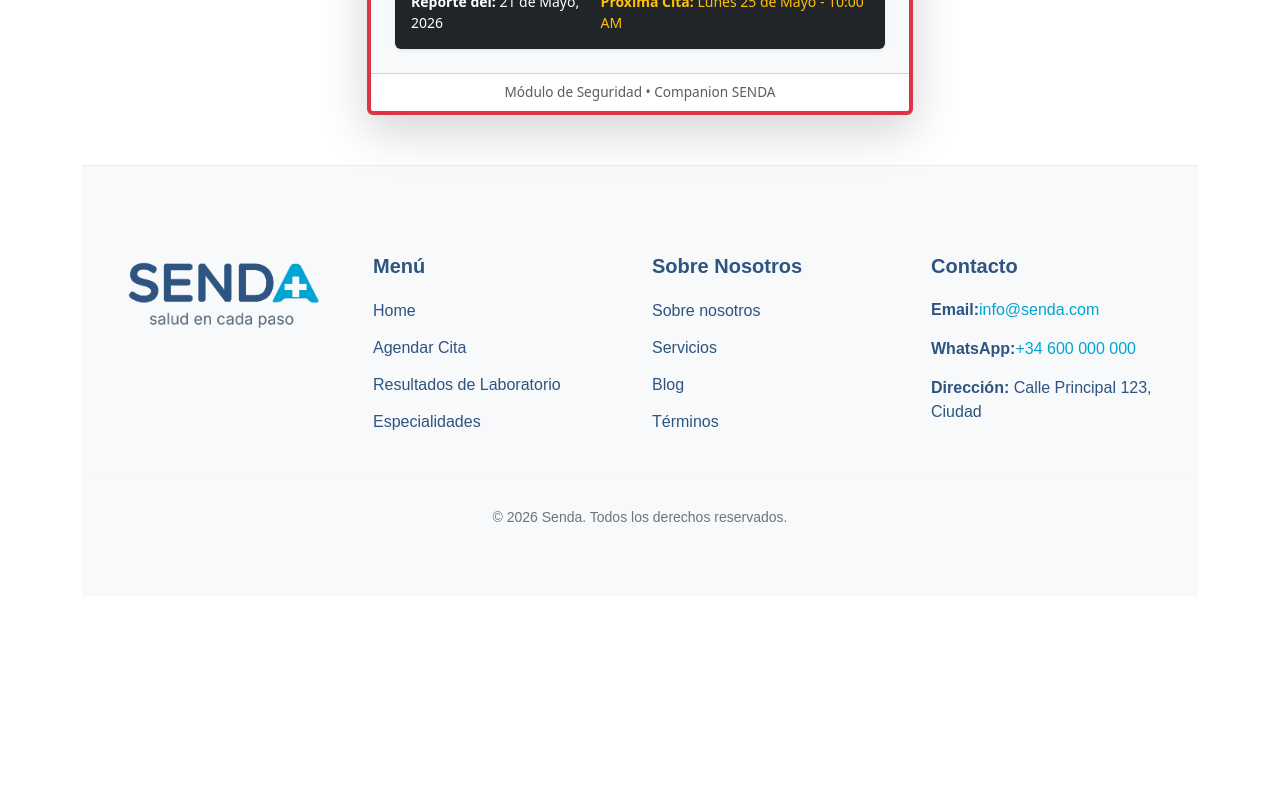
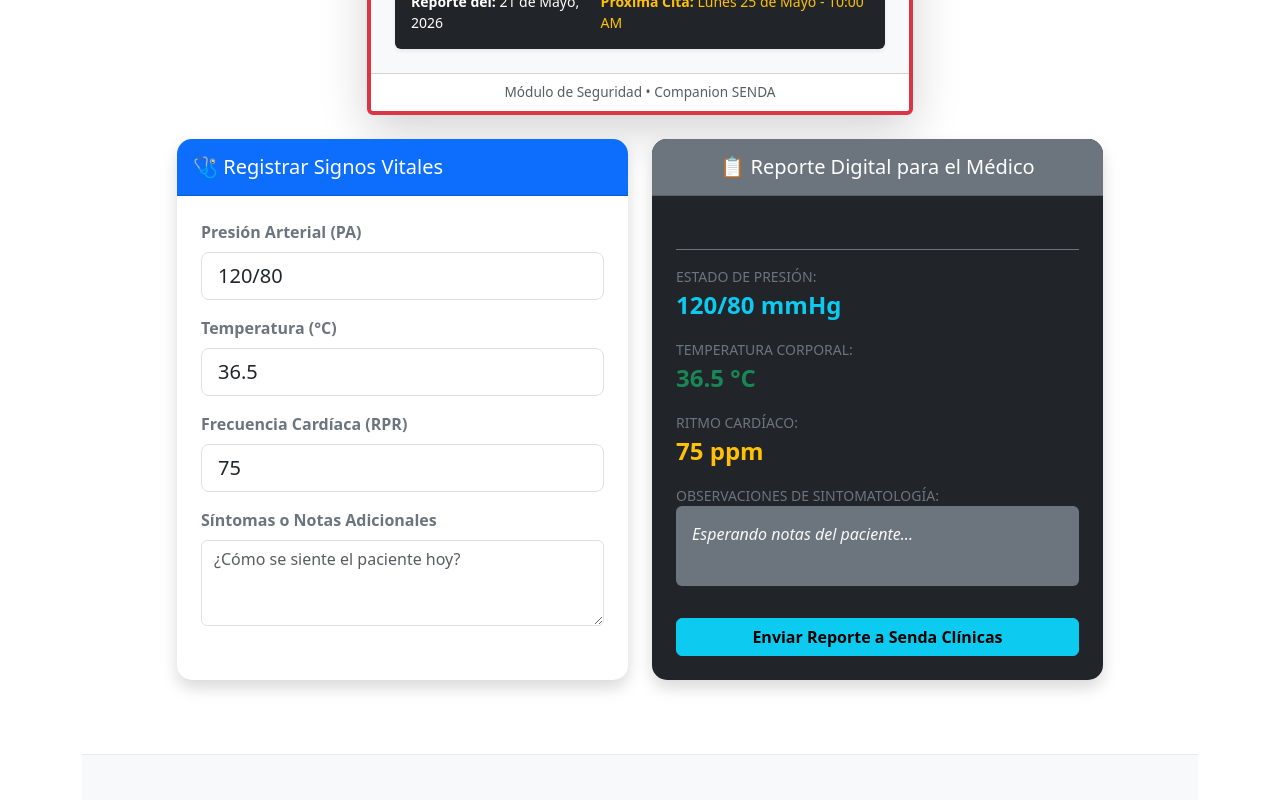
Before and after one commit to Dannysaurio593/Senda-V2, an Angular app: page / in a window 1280 px wide. Shown: the part 500-1300 px from the top of the page. Before the commit the page ends 1096 px from the top, so only its background shows below. Built offline with nearby package versions, Linux system fonts and the light colour scheme.

Commit message:
Cree las cards para Registro de Signos Vitales

```diff
--- a/src/app/app.html
+++ b/src/app/app.html
@@ -8,6 +8,7 @@
 </div>
 
 <app-ficha-de-paciente></app-ficha-de-paciente>
+<app-ingreso-signos></app-ingreso-signos>
 
 <router-outlet />
 
--- a/src/app/app.ts
+++ b/src/app/app.ts
@@ -3,11 +3,11 @@ import { RouterOutlet } from '@angular/router';
 import { Navbar } from './navbar/navbar';
 import { Footer } from './footer/footer';
 import { FichaDePaciente } from './ficha-de-paciente/ficha-de-paciente';
-
+import {IngresoSignos} from './ingreso-signos/ingreso-signos';
 
 @Component({
   selector: 'app-root',
-  imports: [RouterOutlet, Navbar, Footer, FichaDePaciente],
+  imports: [RouterOutlet, Navbar, Footer, FichaDePaciente, IngresoSignos],
   templateUrl: './app.html',
   styleUrl: './app.css'
 })
--- /dev/null
+++ b/src/app/ingreso-signos/ingreso-signos.html
@@ -0,0 +1,78 @@
+<div class="container mt-4">
+  <div class="row justify-content-center">
+
+    <div class="col-md-5 mb-4">
+      <div class="card shadow border-0 h-100" style="border-radius: 15px;">
+        <div class="card-header bg-primary text-white py-3" style="border-radius: 15px 15px 0 0;">
+          <h5 class="mb-0">🩺 Registrar Signos Vitales</h5>
+        </div>
+        <div class="card-body p-4">
+
+          <div class="mb-3">
+            <label class="form-label fw-bold text-secondary">Presión Arterial (PA)</label>
+            <input type="text" class="form-control form-control-lg" [(ngModel)]="presionArterial" placeholder="Ej: 120/80">
+          </div>
+
+          <div class="mb-3">
+            <label class="form-label fw-bold text-secondary">Temperatura (°C)</label>
+            <input type="number" class="form-control form-control-lg" [(ngModel)]="temperatura" step="0.1">
+          </div>
+
+          <div class="mb-3">
+            <label class="form-label fw-bold text-secondary">Frecuencia Cardíaca (RPR)</label>
+            <input type="number" class="form-control form-control-lg" [(ngModel)]="pulso">
+          </div>
+
+          <div class="mb-3">
+            <label class="form-label fw-bold text-secondary">Síntomas o Notas Adicionales</label>
+            <textarea class="form-control" rows="3" [(ngModel)]="notasSintomas" placeholder="¿Cómo se siente el paciente hoy?"></textarea>
+          </div>
+
+        </div>
+      </div>
+    </div>
+
+    <div class="col-md-5 mb-4">
+      <div class="card shadow border-0 bg-dark text-white h-100" style="border-radius: 15px;">
+        <div class="card-header bg-secondary py-3 text-center" style="border-radius: 15px 15px 0 0;">
+          <h5 class="mb-0 text-white">📋 Reporte Digital para el Médico</h5>
+        </div>
+        <div class="card-body p-4 d-flex flex-column justify-content-between">
+
+          <div>
+            <p class="text-muted small border-bottom border-secondary pb-2">TELEMONITOREO EN TIEMPO REAL</p>
+
+            <div class="mb-3">
+              <span class="text-secondary d-block small text-uppercase">Estado de Presión:</span>
+              <span class="fs-4 fw-bold text-info">{{ presionArterial }} mmHg</span>
+            </div>
+
+            <div class="mb-3">
+              <span class="text-secondary d-block small text-uppercase">Temperatura Corporal:</span>
+              <span class="fs-4 fw-bold" [class.text-danger]="temperatura >= 38" [class.text-success]="temperatura < 38">
+                {{ temperatura }} °C
+                <small class="fs-6 fw-normal text-muted" *ngIf="temperatura >= 38">(Alerta: Fiebre)</small>
+              </span>
+            </div>
+
+            <div class="mb-3">
+              <span class="text-secondary d-block small text-uppercase">Ritmo Cardíaco:</span>
+              <span class="fs-4 fw-bold text-warning">{{ pulso }} ppm</span>
+            </div>
+
+            <div class="mb-3">
+              <span class="text-secondary d-block small text-uppercase">Observaciones de Sintomatología:</span>
+              <p class="fst-italic text-light bg-secondary p-3 rounded" style="min-height: 80px;">
+                {{ notasSintomas || 'Esperando notas del paciente...' }}
+              </p>
+            </div>
+          </div>
+
+          <button class="btn btn-info w-100 fw-bold mt-3">Enviar Reporte a Senda Clínicas</button>
+
+        </div>
+      </div>
+    </div>
+
+  </div>
+</div>
--- /dev/null
+++ b/src/app/ingreso-signos/ingreso-signos.ts
@@ -0,0 +1,17 @@
+import { Component } from '@angular/core';
+import { CommonModule } from '@angular/common';
+import { FormsModule } from '@angular/forms';
+
+@Component({
+  selector: 'app-ingreso-signos',
+  imports: [CommonModule, FormsModule],
+  templateUrl: './ingreso-signos.html',
+  styleUrl: './ingreso-signos.css',
+})
+export class IngresoSignos {
+  // Variables que se amarrarán a los inputs (Two-Way Data Binding)
+  presionArterial: string = '120/80';
+  temperatura: number = 36.5;
+  pulso: number = 75;
+  notasSintomas: string = '';
+}
--- a/src/app/navbar/navbar.html
+++ b/src/app/navbar/navbar.html
@@ -15,7 +15,7 @@
           <a class="nav-link" href="#">Agendar Cita</a>
         </li>
         <li class="nav-item">
-          <a class="nav-link" href="#">Resultados de Laboratorio</a>
+          <a class="nav-link" href="#">Ficha Médica</a>
         </li>
         <li class="nav-item dropdown" [class.show]="isDropdownOpen" (mouseleave)="closeDropdown()">
           <a class="nav-link dropdown-toggle" href="#" role="button" (click)="toggleDropdown(); $event.preventDefault()">
```
Also changed, not shown: src/app/ingreso-signos/ingreso-signos.css (added), 1 other file (tests, documents, lock files or other folders).
